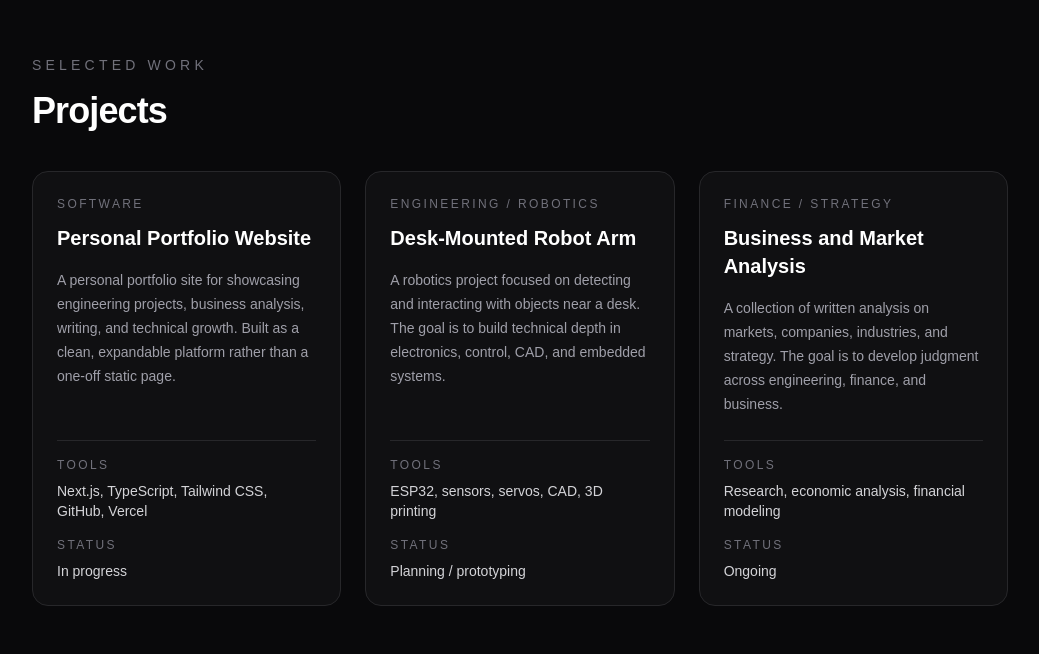
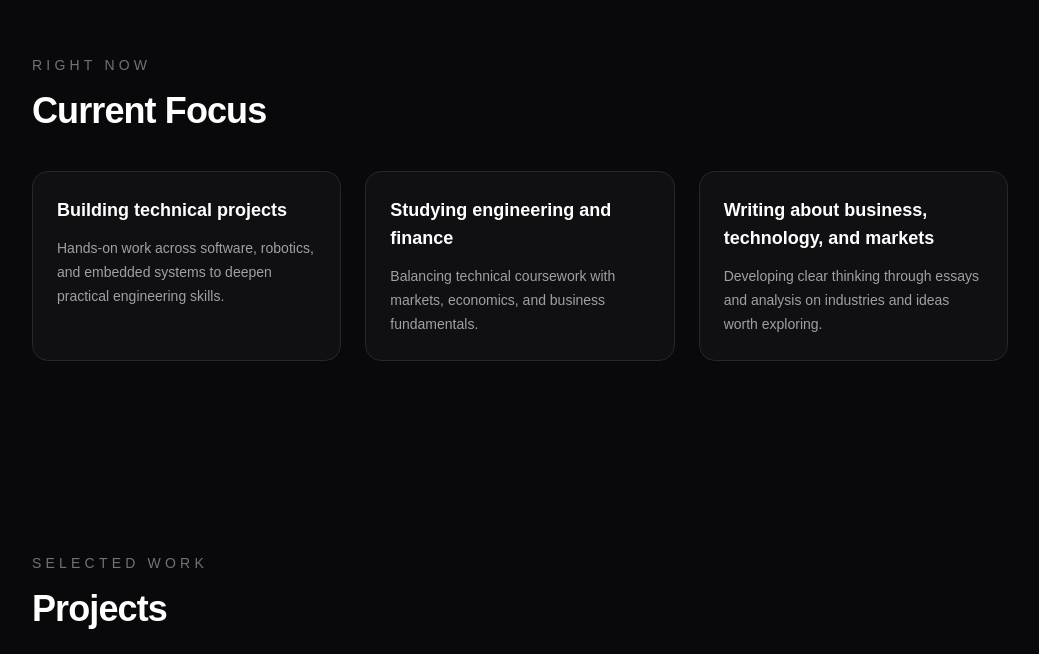
Before and after one commit to Flittsy/jaydenflitton.com, a Next.js app: page / in a window 1280 px wide. Shown: the part 898-1552 px from the top of the page, without its empty margins (120-1159 px from the left). Built offline with nearby package versions, Linux system fonts and the light colour scheme.

Commit message:
current focus stub

```diff
--- a/src/app/page.tsx
+++ b/src/app/page.tsx
@@ -1,5 +1,6 @@
 import About from "@/components/About";
 import Contact from "@/components/Contact";
+import CurrentFocus from "@/components/CurrentFocus";
 import Footer from "@/components/Footer";
 import Hero from "@/components/Hero";
 import Navbar from "@/components/Navbar";
@@ -11,6 +12,7 @@ export default function Home() {
     <main className="min-h-screen bg-zinc-950 text-white">
       <Navbar />
       <Hero />
+      <CurrentFocus />
       <Projects />
       <Writing />
       <About />
--- /dev/null
+++ b/src/components/CurrentFocus.tsx
@@ -0,0 +1,45 @@
+const focusItems = [
+  {
+    title: "Building technical projects",
+    description:
+      "Hands-on work across software, robotics, and embedded systems to deepen practical engineering skills.",
+  },
+  {
+    title: "Studying engineering and finance",
+    description:
+      "Balancing technical coursework with markets, economics, and business fundamentals.",
+  },
+  {
+    title: "Writing about business, technology, and markets",
+    description:
+      "Developing clear thinking through essays and analysis on industries and ideas worth exploring.",
+  },
+];
+
+export default function CurrentFocus() {
+  return (
+    <section className="mx-auto max-w-5xl px-6 py-24">
+      <p className="mb-4 text-sm uppercase tracking-[0.3em] text-zinc-500">
+        Right Now
+      </p>
+
+      <h2 className="text-3xl font-bold tracking-tight sm:text-4xl">
+        Current Focus
+      </h2>
+
+      <div className="mt-10 grid gap-6 md:grid-cols-3">
+        {focusItems.map((item) => (
+          <article
+            key={item.title}
+            className="rounded-2xl border border-zinc-800 bg-zinc-900/50 p-6"
+          >
+            <h3 className="text-lg font-semibold">{item.title}</h3>
+            <p className="mt-3 text-sm leading-6 text-zinc-400">
+              {item.description}
+            </p>
+          </article>
+        ))}
+      </div>
+    </section>
+  );
+}
```
